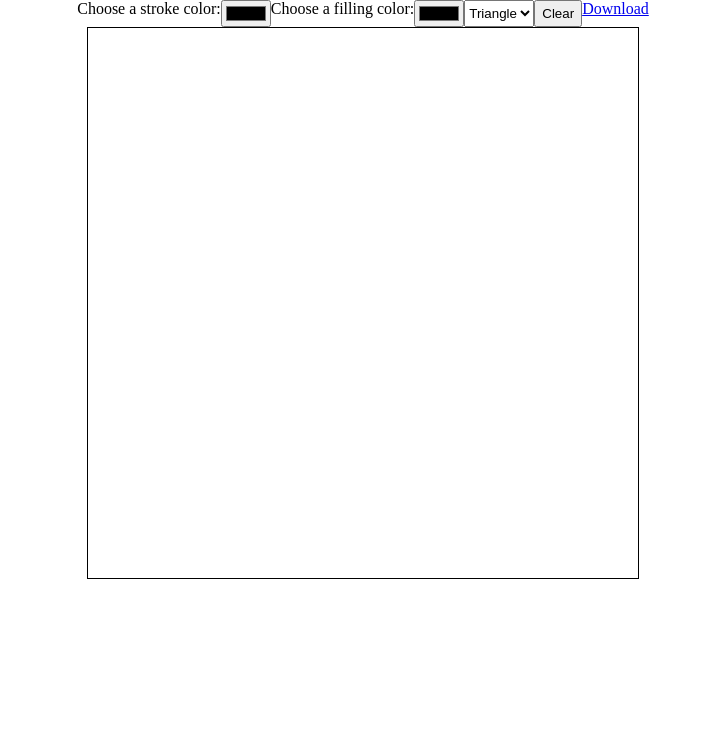
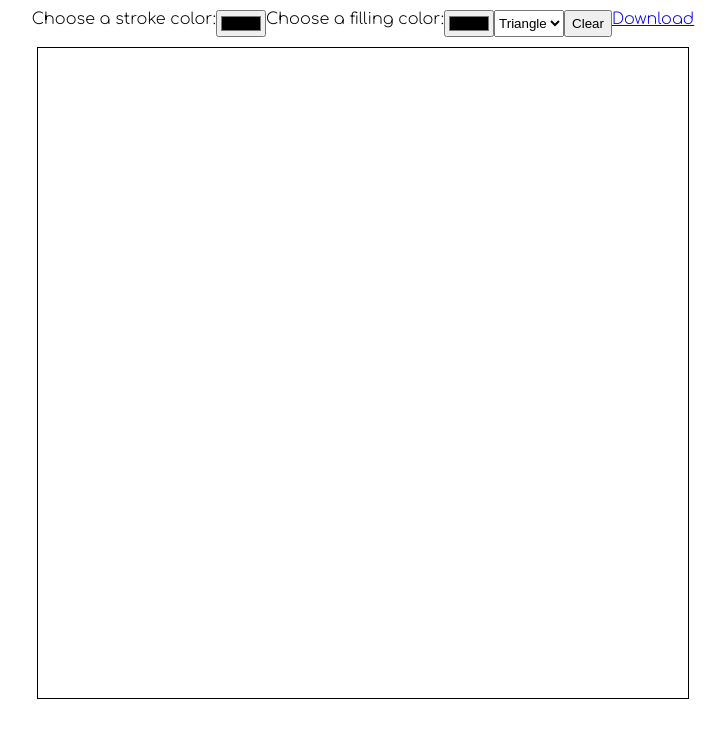
Before and after one commit to Miriam-B/mister-canvas, a plain HTML site: page index.html in a window 1280 px wide. Shown: the whole page, without its empty margins (277-1001 px from the left). Drawn offline with Linux system fonts and the light colour scheme.

Commit message:
made it somewhat prettier

```diff
--- a/index.html
+++ b/index.html
@@ -3,7 +3,9 @@
 
 <head>
     <title>Mister Canvas</title>
-    <link rel="icon" type="image/webp" href="bucket.webp"/>
+    <link rel="preconnect" href="https://fonts.gstatic.com">
+    <link href="https://fonts.googleapis.com/css2?family=Comfortaa:wght@300&display=swap" rel="stylesheet">
+    <link rel="icon" type="image/webp" href="bucket.webp" />
     <link rel="stylesheet" href="style.css">
 </head>
 
@@ -25,7 +27,9 @@
     </div>
 
     <div class="canvas-container">
-        <canvas id="my-canvas" width="550" height="550" ontouchstart="onTouchStart(event)" onmousedown="onMouseDown(event)" ontouchmove="onTouchMove(event)" ontouchend="onTouchEnd(event)" onmouseup="onMouseUp(event)">
+        <canvas id="my-canvas" width="650" height="650" ontouchstart="onTouchStart(event)"
+            onmousedown="onMouseDown(event)" ontouchmove="onTouchMove(event)" ontouchend="onTouchEnd(event)"
+            onmouseup="onMouseUp(event)">
             Update your browser to enjoy canvas!
         </canvas>
     </div>
--- a/style.css
+++ b/style.css
@@ -1,5 +1,8 @@
+@import url('https://fonts.googleapis.com/css2?family=Comfortaa:wght@300&display=swap');
+
 body {
     margin: 0;
+    font-family: 'Comfortaa', cursive;
 }
 
 canvas {
@@ -15,4 +18,5 @@ canvas {
 .settings {
     display: flex;
     justify-content: center;
+    margin: .625rem;
 }
```
Also changed, not shown: 1 other file.
